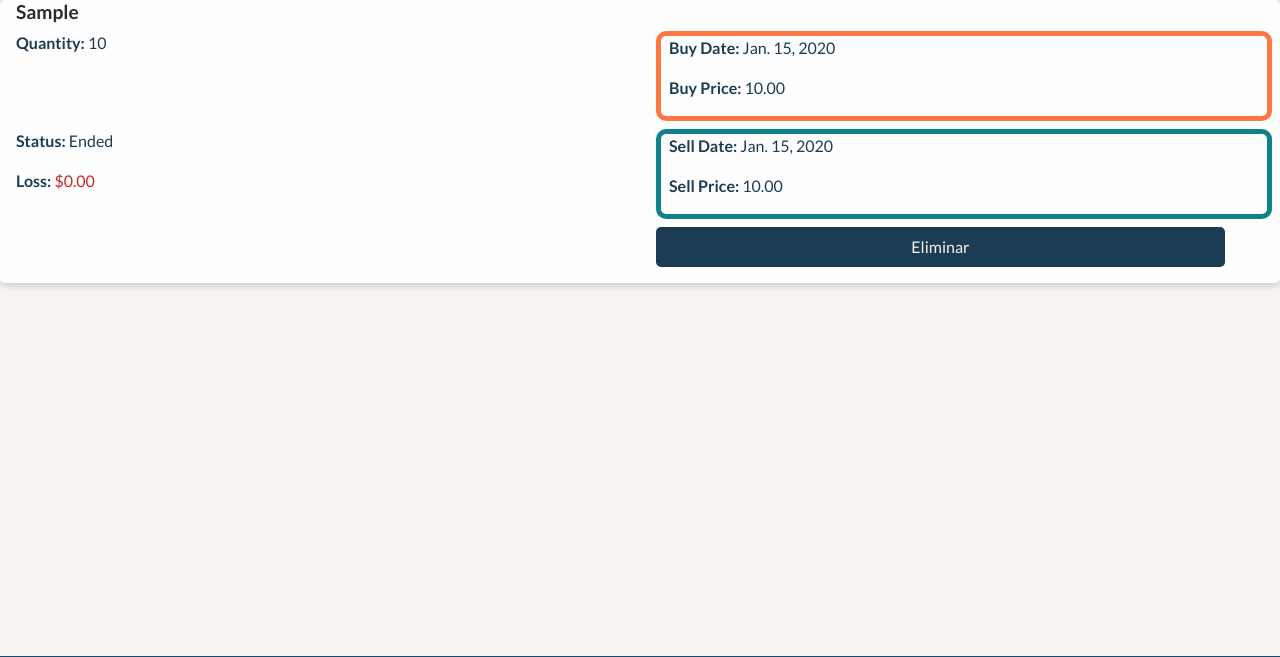
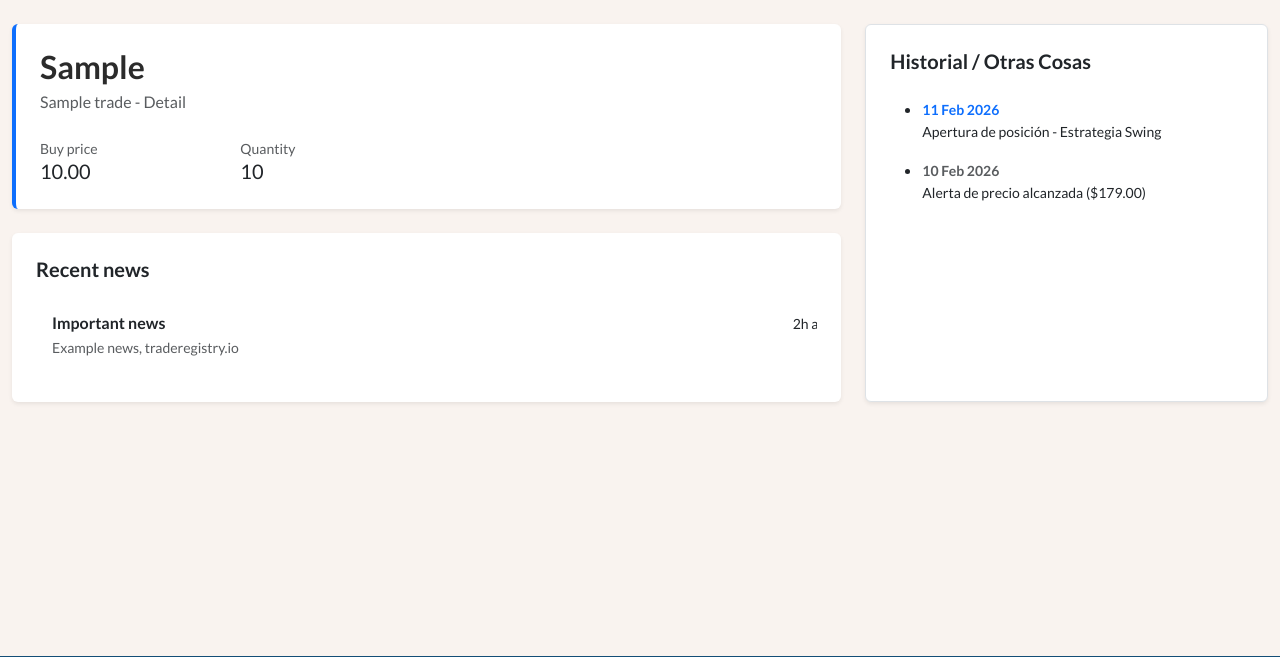
Before and after one commit to gerogiordano08/trade_registry, a Django app: page /trades/1/ in a window 1280 px wide. Shown: the part 96-753 px from the top of the page. Run offline with Django 5.2, Linux system fonts and the light colour scheme; a user stored in the database is signed in; tables that the repository leaves empty hold one stand-in row (values such as "Sample post"); some libraries are stand-ins or nearby versions.

Commit message:
feat(model): added "name" to Trade model. added trade_detail page

```diff
--- a/trade_registry/forms.py
+++ b/trade_registry/forms.py
@@ -22,7 +22,7 @@ class TradeForm(forms.ModelForm):
     class Meta:
         model = Trade
 
-        fields = ['ticker', 'buy_date', 'buy_price', 'quantity', 'sell_date', 'sell_price']
+        fields = ['ticker', 'name', 'buy_date', 'buy_price', 'quantity', 'sell_date', 'sell_price']
 
         widgets = {
             'ticker': forms.TextInput(attrs={
@@ -31,6 +31,7 @@ class TradeForm(forms.ModelForm):
                 'placeholder': 'Ej: AAPL',
                 'autocomplete': 'off'
             }),
+            'name': forms.HiddenInput(attrs={'id':'name'}),
             'buy_date': forms.DateInput(attrs={'type': 'date', 'class': 'form-control'}),
             'sell_date': forms.DateInput(attrs={'type': 'date', 'class': 'form-control'}),
             'buy_price': forms.NumberInput(attrs={'class': 'form-control', 'step': '0.01'}),
--- a/trade_registry/models.py
+++ b/trade_registry/models.py
@@ -9,6 +9,7 @@ TradeMetrics = namedtuple('TradeMetrics', ['live_price', 'live_profit', 'live_pe
 class Trade(models.Model):
     user = models.ForeignKey(User, on_delete=models.CASCADE, related_name= 'trends')
     ticker = models.CharField(max_length=20)
+    name = models.CharField(max_length=100, default="TBD")
     quantity = models.PositiveIntegerField()
     buy_date = models.DateField()
     buy_price = models.DecimalField(max_digits=15, decimal_places=2)
@@ -20,16 +21,16 @@ class Trade(models.Model):
         return self.sell_date is not None and self.sell_price is not None
     @property
     def profit(self):
-        return (self.sell_price - self.buy_price) * self.quantity if self.is_ended else None
+        return (self.sell_price - self.buy_price) * self.quantity if self.is_ended else None #type:ignore
     @property
     def percentage_profit(self):
-        return self.profit /(self.quantity * self.buy_price) * 100 if self.is_ended else None
+        return self.profit /(self.quantity * self.buy_price) * 100 if self.is_ended else None #type:ignore
     @property
     def profit_to_loss(self):
-        return self.profit * -1 if self.profit < 0 else self.profit
+        return self.profit * -1 if self.profit < 0 else self.profit #type:ignore
     @property
     def percentage_profit_to_loss(self):
-        return self.percentage_profit * -1 if self.percentage_profit < 0 else self.percentage_profit
+        return self.percentage_profit * -1 if self.percentage_profit < 0 else self.percentage_profit #type:ignore
     def get_live_metrics(self, price):
         live_profit = (Decimal(price) - self.buy_price) * self.quantity
         live_percentage_profit = ((Decimal(price) - self.buy_price) / self.buy_price )* 100
--- a/trade_registry/static/trade_registry/styles.css
+++ b/trade_registry/static/trade_registry/styles.css
@@ -90,6 +90,7 @@ nav {
   border-radius: 5px;
   box-shadow: 1px 1px 8px rgba(0, 0, 0, 0.25);
   padding-left: 1em;
+  padding-top: 1em;
 }
 .trade-card h3 {
   grid-column: 1 / -1;
--- a/trade_registry/templates/trade_registry/register.html
+++ b/trade_registry/templates/trade_registry/register.html
@@ -11,6 +11,7 @@
 
 <div class="mb-3 position-relative">
     <div class="col-md-12">{% bootstrap_field form.ticker %}</div>
+    <div>{% bootstrap_field form.name %}</div>
 
     <ul id="tickerDropdown" class="list-group position-absolute w-100 shadow-lg d-none custom_dropdown" style="z-index: 1050; max-height: 200px; overflow-y: auto;">
         </ul>
--- a/trade_registry/templates/trade_registry/trade_detail.html
+++ b/trade_registry/templates/trade_registry/trade_detail.html
@@ -1,50 +1,58 @@
 {% extends 'trade_registry/base.html' %}
 {% block title %}{{ trade.ticker }} | The Trade Registry{% endblock %}
 {% block content %}
-<div class="trade-card">
-    <h3 class="ticker">{{ trade.ticker }}</h3>
-    <p class="quantity"><strong>Quantity:</strong> {{ trade.quantity }}</p>
-    <div class="bought">
-      <p class="buy_date"><strong>Buy Date:</strong> {{ trade.buy_date }}</p>
-      <p class="buy_price"><strong>Buy Price:</strong> {{ trade.buy_price }}</p>
+<div class="container-fluid py-4">
+    <div class="row g-4">
+
+        <div class="col-md-8 d-flex flex-column">
+
+            <div class="p-4 mb-4 bg-white rounded shadow-sm border-start border-4 border-primary">
+                <h2 class="fw-bold mb-1">{{ trade.ticker }}</h2>
+                <p class="text-muted">{{ trade.name }} - Detail</p>
+                <div class="row mt-4">
+                    <div class="col-6 col-sm-3">
+                        <small class="text-muted d-block">Buy price</small>
+                        <span class="h5">{{ trade.buy_price}}</span>
                     </div>
-    {% if trade.is_ended %}
-    <div class="sold">
-      <p class="sell_date"><strong>Sell Date:</strong> {{ trade.sell_date }}</p>
-      <p class="sell_price">
-        <strong>Sell Price:</strong> {{ trade.sell_price }}
-      </p>
+                    <div class="col-6 col-sm-3">
+                        <small class="text-muted d-block">Quantity</small>
+                        <span class="h5">{{ trade.quantity}}</span>
                     </div>
-    <div class="profits">
-      <p class="ended"><strong>Status:</strong> Ended</p>
-      {% if  trade.profit > 0 %}
-      <p class="profit" ><strong>Profit:</strong> <span style="color: #2e7d32; cursor: pointer;" class="profit-toggle" onclick="toggleProfit(this)" data-abs="{{ trade.profit|floatformat:2 }}" data-pct="{{ trade.percentage_profit|floatformat:2}}">${{ trade.profit }}</span></p>
-      {% else %}
-      <p class="profit" ><strong>Loss:</strong> <span style="color: #c62828; cursor: pointer;" class="profit-toggle" onclick="toggleProfit(this)" data-abs="{{ trade.profit_to_loss|floatformat:2 }}" data-pct="{{ trade.percentage_profit_to_loss|floatformat:2}}">${{ trade.profit_to_loss }}</span></p>
-      {% endif %}
+                </div>
             </div>
 
-    {% else %}
-    <div class="profits">
-      <p class="ended"><strong>Status:</strong> Ongoing {{ apl }}</p>
-      {% if  trade.loss == False %}
-      <p class="alt_profit">
-        Profit if sold now: <span style="color: #2e7d32; cursor: pointer;" class="profit-toggle" onclick="toggleProfit(this)" data-abs="{{ trade.live_profit|floatformat:2 }}" data-pct="{{ trade.live_percentage_profit|floatformat:2}}">${{ trade.live_profit|floatformat:2 }}</span>
-      </p>
-      {% else %}
-            <p class="alt_profit">
-        Loss if sold now: <span style="color: #c62828; cursor: pointer;" class="profit-toggle" onclick="toggleProfit(this)" data-abs="{{ trade.live_profit|floatformat:2 }}" data-pct="{{ trade.live_percentage_profit|floatformat:2}}">${{ trade.live_profit|floatformat:2 }}</span>
-      </p>
-      {% endif %}
+            <div class="p-4 bg-white rounded shadow-sm flex-grow-1">
+                <h5 class="fw-bold mb-3">Recent news</h5>
+                <div class="overflow-auto" style="max-height: 400px;">
+                    <div class="list-group list-group-flush">
+                        <a href="#" class="list-group-item list-group-item-action py-3">
+                            <div class="d-flex w-100 justify-content-between">
+                                <h6 class="mb-1 fw-bold">Important news</h6>
+                                <small>2h ago</small>
+                            </div>
+                            <p class="mb-1 small text-muted">Example news, traderegistry.io</p>
+                        </a>
+                        </div>
+                </div>
+            </div>
         </div>
 
+        <div class="col-md-4">
+            <div class="h-100 p-4 bg-white rounded shadow-sm border">
+                <h5 class="fw-bold mb-4">Historial / Otras Cosas</h5>
+                <ul class="timeline">
+                    <li class="mb-3">
+                        <small class="text-primary fw-bold">11 Feb 2026</small>
+                        <p class="mb-0 small">Apertura de posición - Estrategia Swing</p>
+                    </li>
+                    <li class="mb-3">
+                        <small class="text-muted fw-bold">10 Feb 2026</small>
+                        <p class="mb-0 small">Alerta de precio alcanzada ($179.00)</p>
+                    </li>
+                </ul>
+            </div>
+        </div>
 
-
-    {% endif %}
-
-    <form class="delform"action="{% url 'delete_trade' trade.id %}" method="post">
-    {% csrf_token %}
-    <button type="submit" class="delbutton">Eliminar</button>
-    </form>
+    </div>
 </div>
 {% endblock %}
--- a/trade_registry/views.py
+++ b/trade_registry/views.py
@@ -13,7 +13,6 @@ def register_trade(request):
     if request.method == 'POST':
         form = TradeForm(request.POST, request=request)
         if form.is_valid():
-            # Aquí Django ya validó que los números sean números y las fechas sean fechas
             trade = form.save(commit=False)
             trade.user = request.user
             trade.save()
@@ -28,9 +27,9 @@ def list_trades(request):
     live_prices = get_live_prices_bulk(ticker_set)
     for trade in trades:
         if not trade.sell_date:
-            price = live_prices[trade.ticker]
+            trade.price = live_prices[trade.ticker]
             try:
-                trade.live_metrics = trade.get_live_metrics(price)
+                trade.live_metrics = trade.get_live_metrics(trade.price)
             except Exception as e:
                 print("Live price couldn't be fetched")
                 trade.live_metrics = trade.get_live_metrics(trade.buy_price)
```
Also changed, not shown: trade_registry/static/trade_registry/js/ticker_search_dropdown.js (+6 -4 lines), trade_registry/templates/trade_registry/trades.html (+4 -3 lines), .devcontainer/devcontainer.json, trade_registry/migrations/0004_trade_name.py (added), 3 other files. Lines whose indentation alone changed are shown as unchanged.
